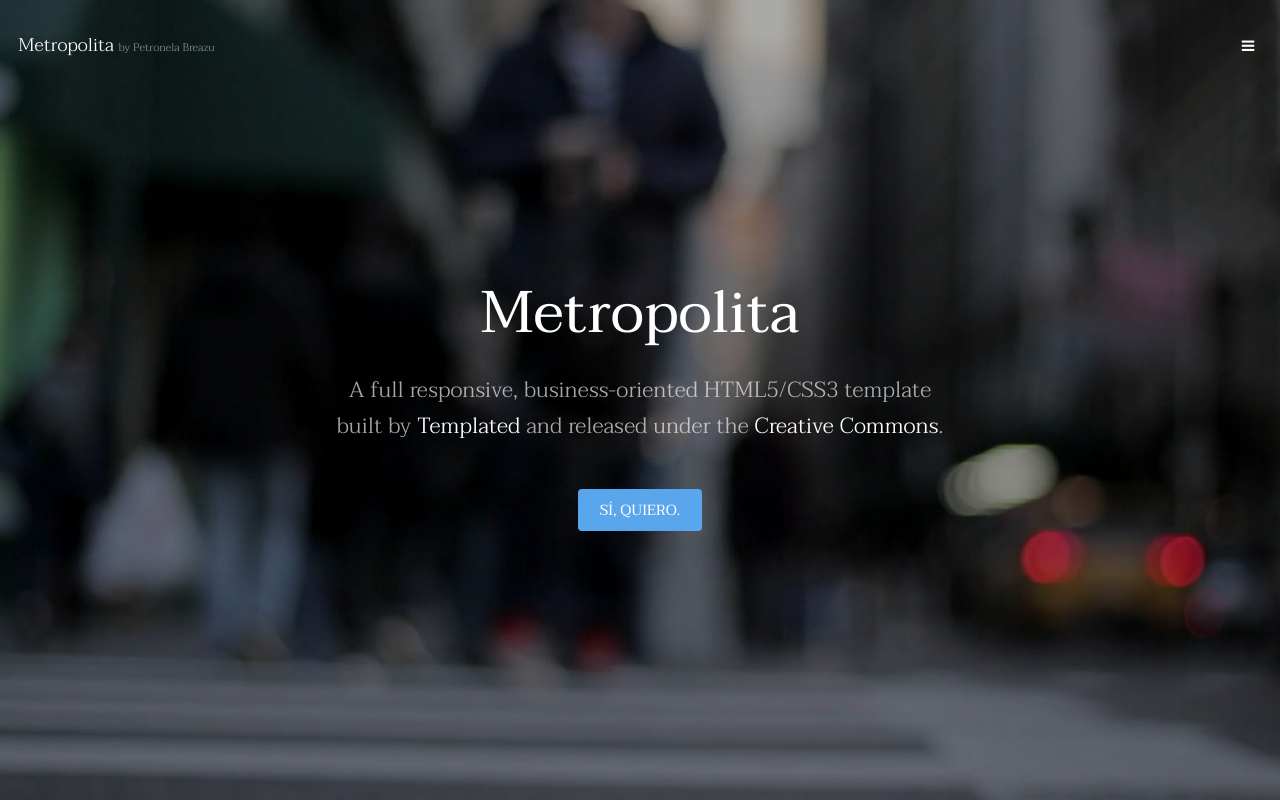
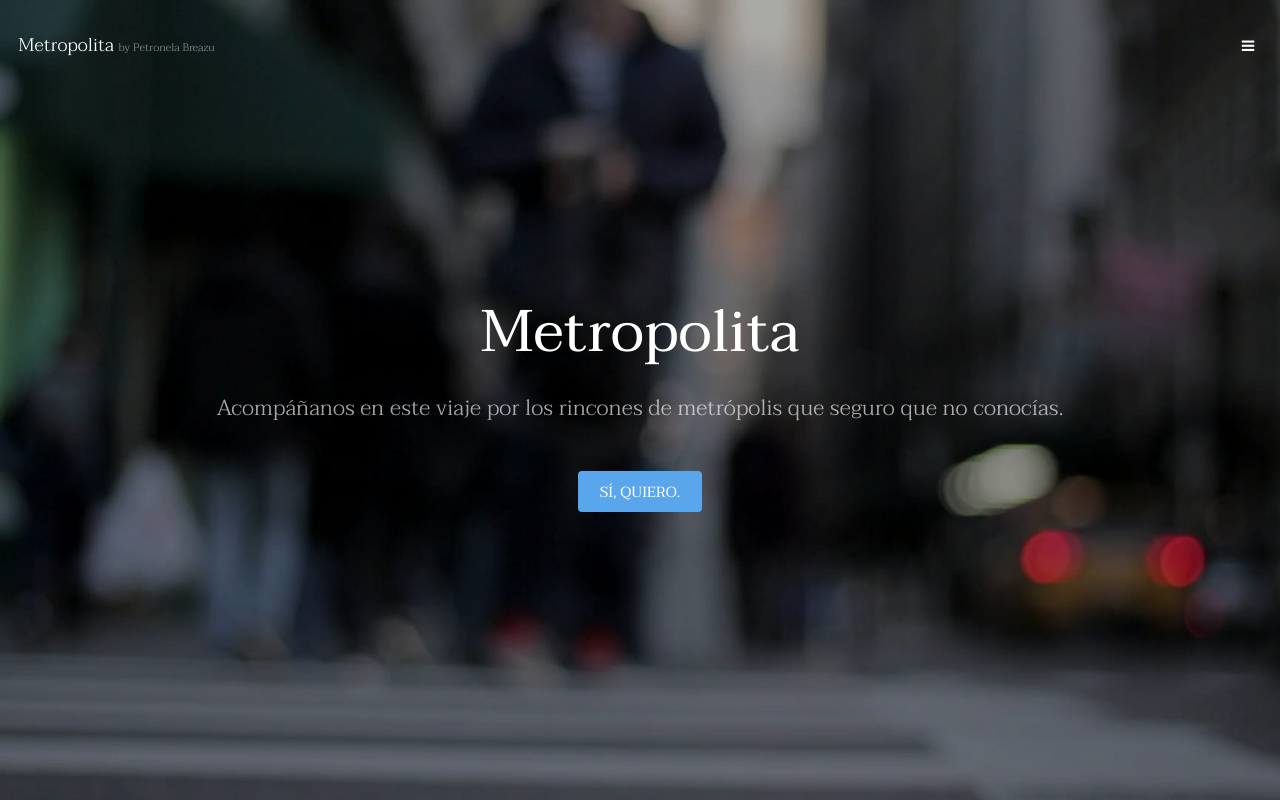
Before and after one commit to Petronela-byte/04_REP_METROPOLITA, a plain HTML site: page index.html in a window 1280 px wide. Shown: the top 800 px of the page. Drawn offline with Linux system fonts and the light colour scheme.

Commit message:
frase bajo el h1 por PAULA

```diff
--- a/index.html
+++ b/index.html
@@ -37,8 +37,7 @@
 			<section id="banner" data-video="images/banner">
 				<div class="inner">
 					<h1>Metropolita</h1>
-					<p>A full responsive, business-oriented HTML5/CSS3 template<br />
-					built by <a href="https://templated.co/">Templated</a> and released under the <a href="https://templated.co/license">Creative Commons</a>.</p>
+					<p>Acompáñanos en este viaje por los rincones de metrópolis que seguro que no conocías.</p>
 					<a href="#one" class="button special scrolly">SÍ, QUIERO.</a>
 				</div>
 			</section>
```
